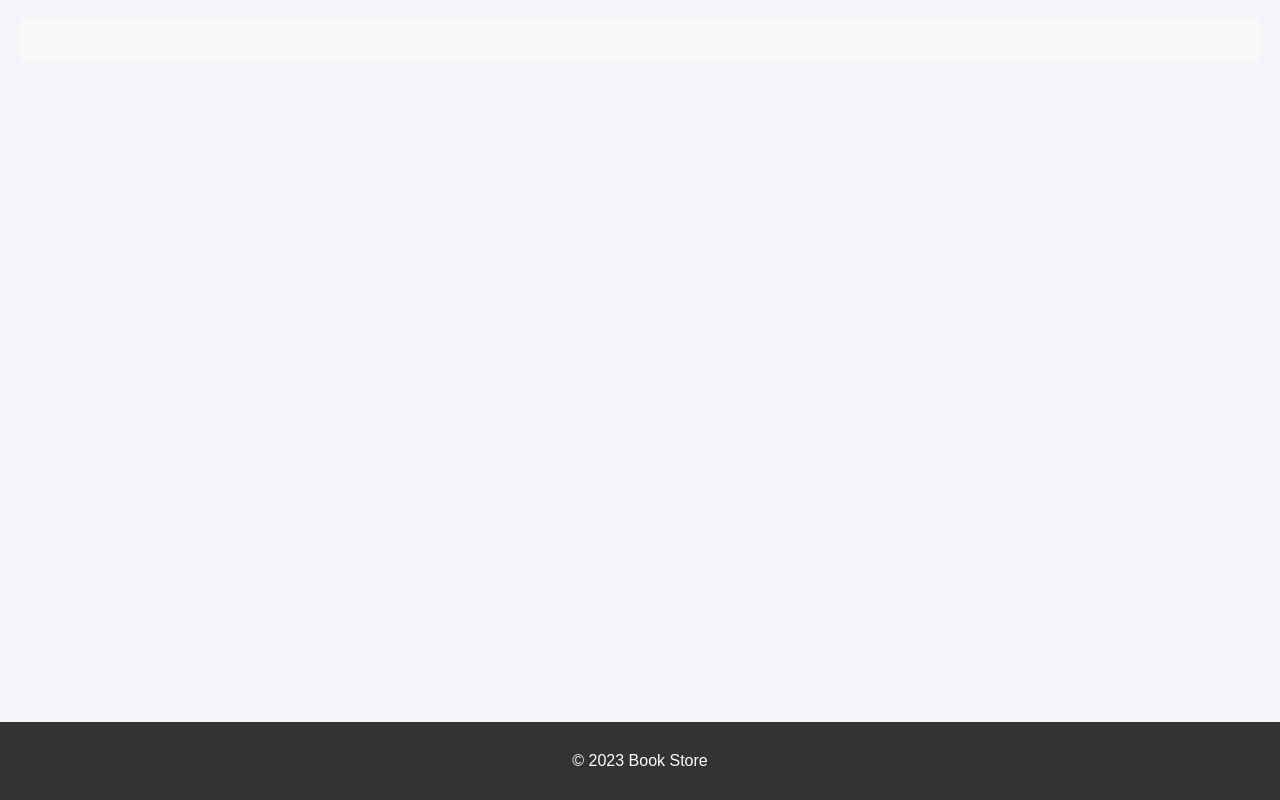
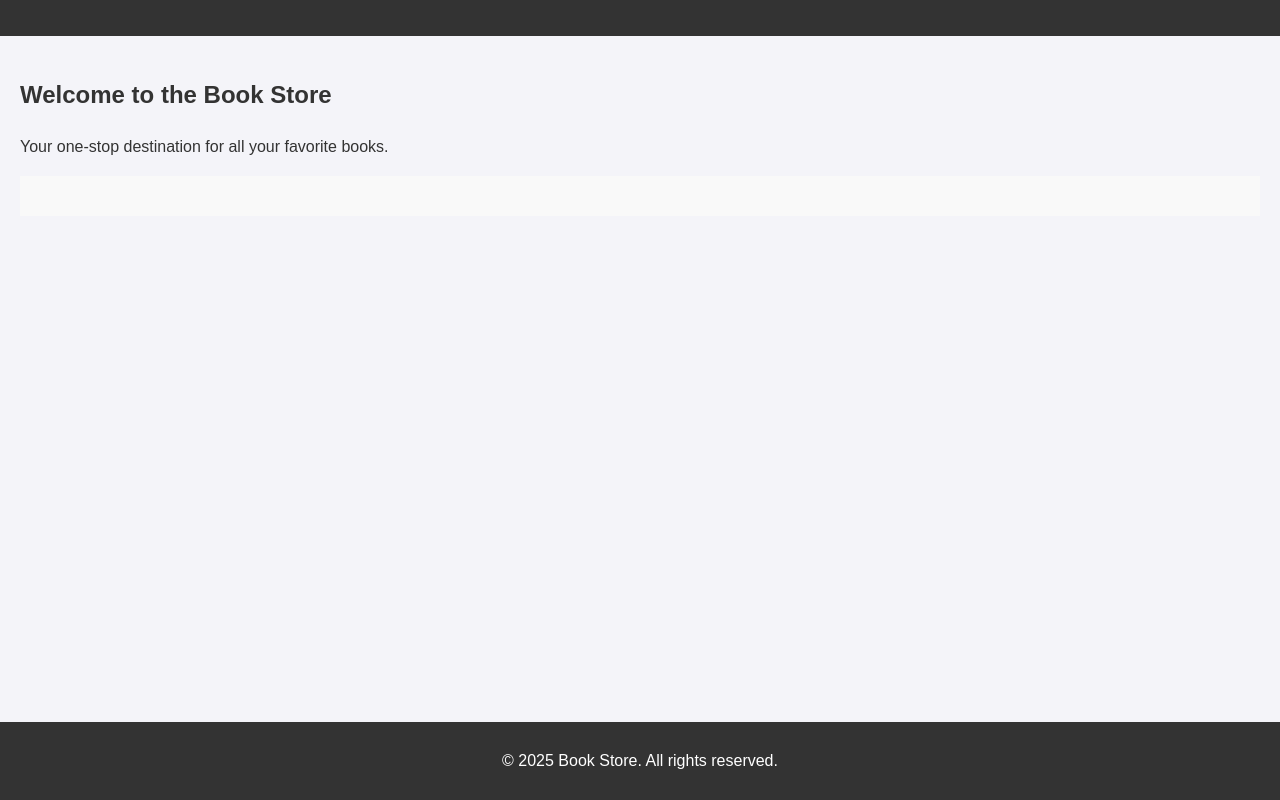
Before and after one commit to PacemakerX/book_store, a Django app: page /books/ in a window 1280 px wide. Run offline with Django 5.2, Linux system fonts and the light colour scheme; data that the repository does not hold is empty.

Commit message:
fix(ui): Standardize the ui

```diff
--- a/templates/base.html
+++ b/templates/base.html
@@ -2,27 +2,36 @@
 {% load static %}
 <html lang="en">
   <head>
-    <meta charset="UTF-8">
-    <meta name="viewport" content="width=device-width, initial-scale=1.0">
-    <title>{% block page_title %}{% endblock %}</title>
-    <link rel="stylesheet" href="{% static 'css/style.css' %}">
+    <meta charset="UTF-8" />
+    <meta name="viewport" content="width=device-width, initial-scale=1.0" />
+    <title>{% block page_title %}Book Store{% endblock %}</title>
+    <link rel="stylesheet" href="{% static 'css/style.css' %}" />
     {% block page_styles %}{% endblock %}
   </head>
   <body>
-     {% comment %} <header>
-        <nav>
-            <ul>
-                <li><a href="{% url 'home' %}">Home</a></li>
-                <li><a href="{% url 'about' %}">About</a></li>
+    <header class="header">
+      <nav class="nav-bar">
+        <ul class="nav-list">
+          {% comment %}
+          <li><a href="{% url 'home' %}" class="nav-link">Home</a></li>
+          <li><a href="{% url 'about' %}" class="nav-link">About</a></li>
+          <li><a href="{% url 'contact' %}" class="nav-link">Contact</a></li>
+          {% endcomment %}
         </ul>
       </nav>
-    </header>  {% endcomment %}
-    <main>
-        {% block page_content %}
-        {% endblock %}
+    </header>
+    <main class="main-content">
+      <section class="hero">
+        <h1>Welcome to the Book Store</h1>
+        <p>Your one-stop destination for all your favorite books.</p>
+        {% comment %}
+        <a href="{% url 'books' %}" class="btn-primary">Browse Books</a>
+        {% endcomment %}
+      </section>
+      {% block page_content %} {% endblock %}
     </main>
-    <footer>
-        <p>&copy; 2023 Book Store</p>
+    <footer class="footer">
+      <p>&copy; 2025 Book Store. All rights reserved.</p>
     </footer>
   </body>
 </html>
```
Lines whose indentation alone changed are shown as unchanged.
